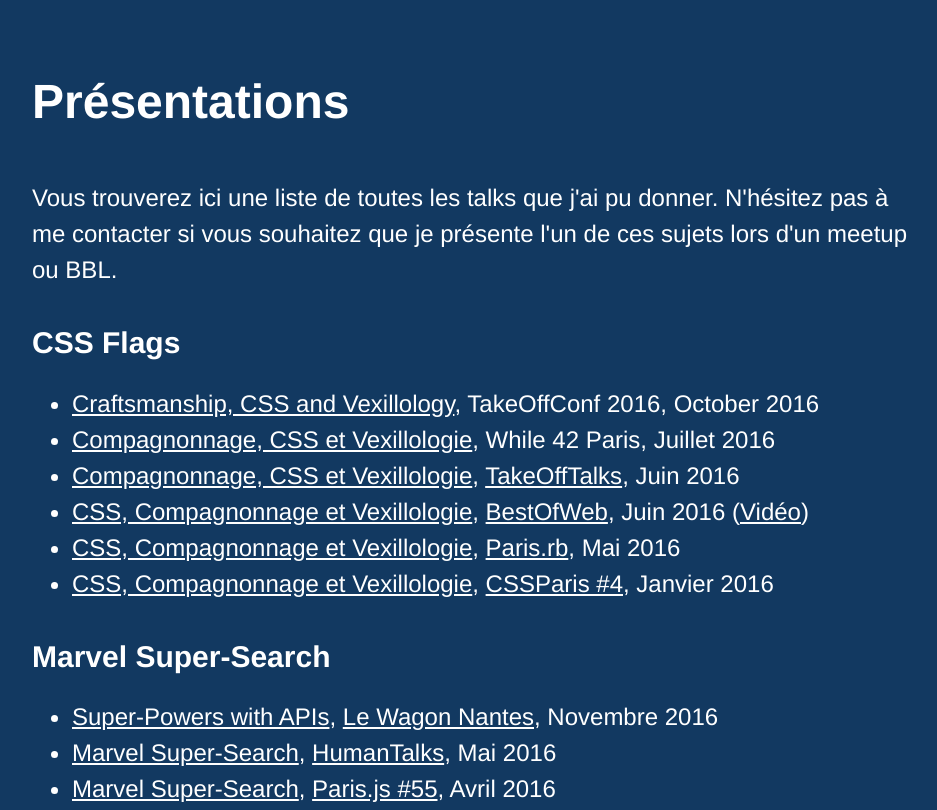
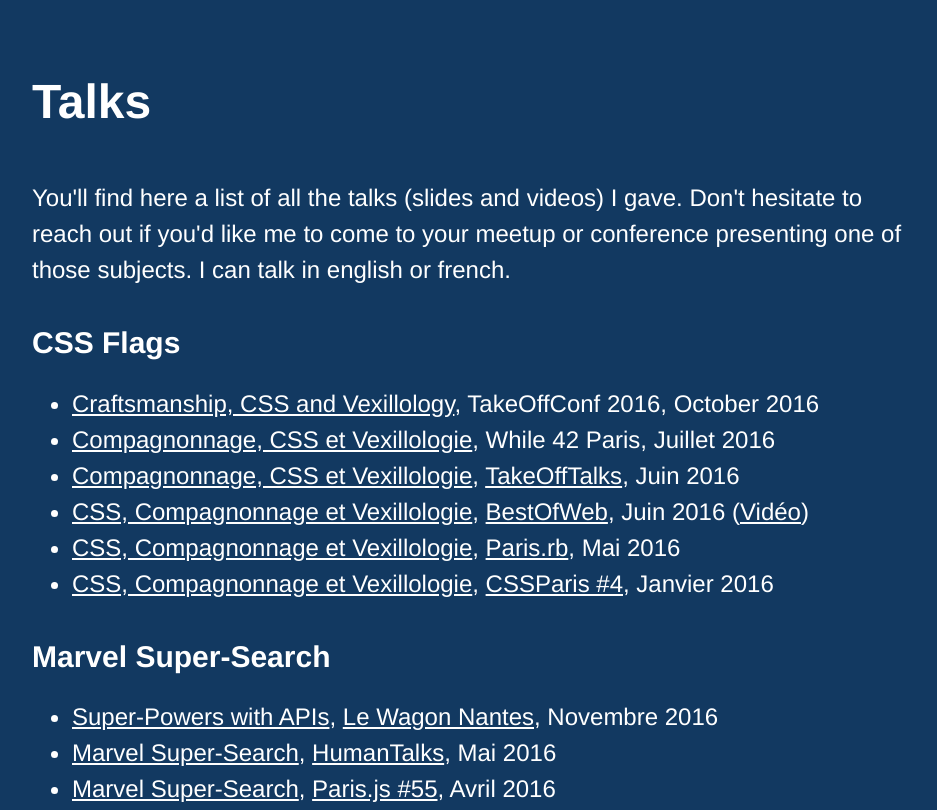
Before and after one commit to pixelastic/talks.pixelastic.com, a website: page source/index.html in a window 1280 px wide. Shown: the top 810 px of the page, without its empty margins (160-1097 px from the left). Drawn offline with Linux system fonts and the light colour scheme.

Commit message:
Updating text in english

```diff
--- a/source/index.html
+++ b/source/index.html
@@ -5,7 +5,7 @@
   <meta charset="utf-8">
   <meta http-equiv="X-UA-Compatible" content="IE=edge">
   <title>Talks</title>
-  <meta name="description" content="Liste des présentations que j'ai pu donner.">
+  <meta name="description" content="Slides and videos of all the talks I gave">
   <meta name="viewport" content="width=device-width, initial-scale=1.0, maximum-scale=1">
   <link rel="stylesheet" href="./style.css">
   <link rel="shortcut icon" href="./favicon.ico">
@@ -13,11 +13,11 @@
 
 <body>
 
-  <h1>Présentations</h1>
+  <h1>Talks</h1>
 
   <p>
-    Vous trouverez ici une liste de toutes les talks que j'ai pu donner. N'hésitez pas à me contacter si vous souhaitez que je présente
-    l'un de ces sujets lors d'un meetup ou BBL.
+    You'll find here a list of all the talks (slides and videos) I gave. Don't hesitate to reach out if you'd like me to come to your meetup
+    or conference presenting one of those subjects. I can talk in english or french.
   </p>
 
 
```
